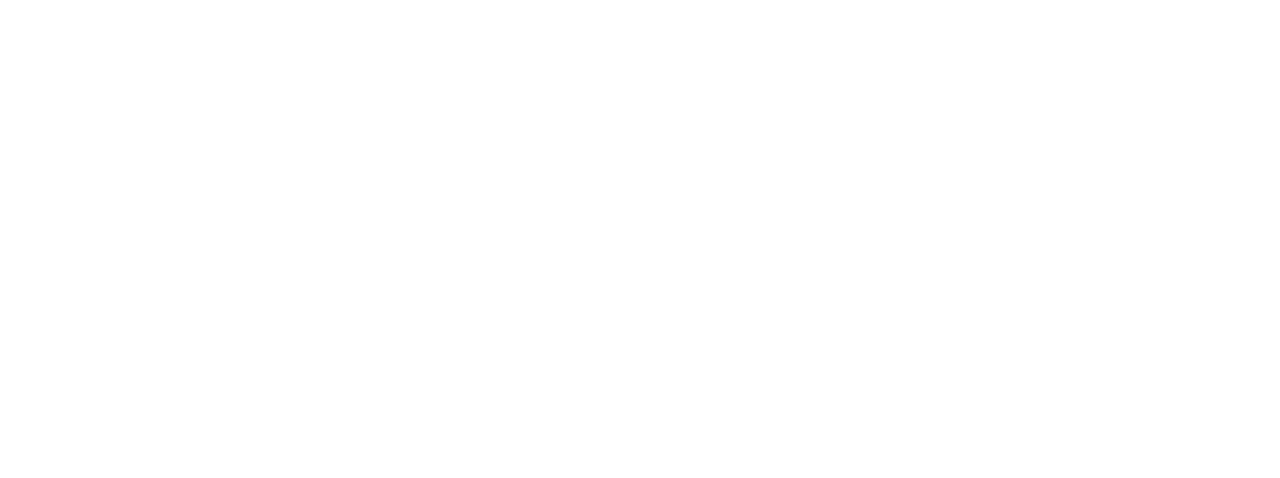
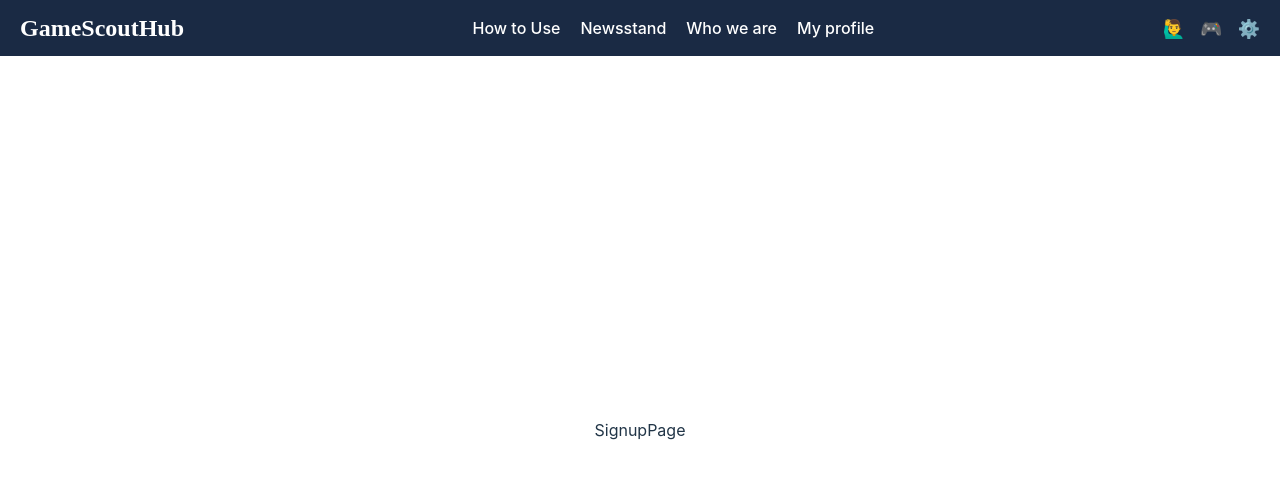
Before and after one commit to hvpham-yorku/GameScoutHub, a React (Vite) app in the folder client/: page /signup in a window 1280 px wide. Before the commit this address had no page. Shown: the top 478 px of the page. Built offline with nearby package versions, Linux system fonts and the light colour scheme.

Commit message:
Finished: add routes to login and signup pages

```diff
--- a/client/src/App.tsx
+++ b/client/src/App.tsx
@@ -4,6 +4,7 @@
 
 import { Route, Routes } from "react-router";
 import Layout from "./layout";
+import SignupPage from "./pages/signupPage";
 
 function App() {
   return (
@@ -11,6 +12,7 @@
       <Route path="/" element={<Layout />}>
         <Route index element={<IndexPage />} />
         <Route path={"/login"} element={<LoginPage />} />
+        <Route path={"/signup"} element={<SignupPage />} />
       </Route>
     </Routes>
   );
--- /dev/null
+++ b/client/src/pages/signupPage.tsx
@@ -0,0 +1,7 @@
+import React from "react";
+
+const SignupPage = () => {
+  return <div>SignupPage</div>;
+};
+
+export default SignupPage;
```
